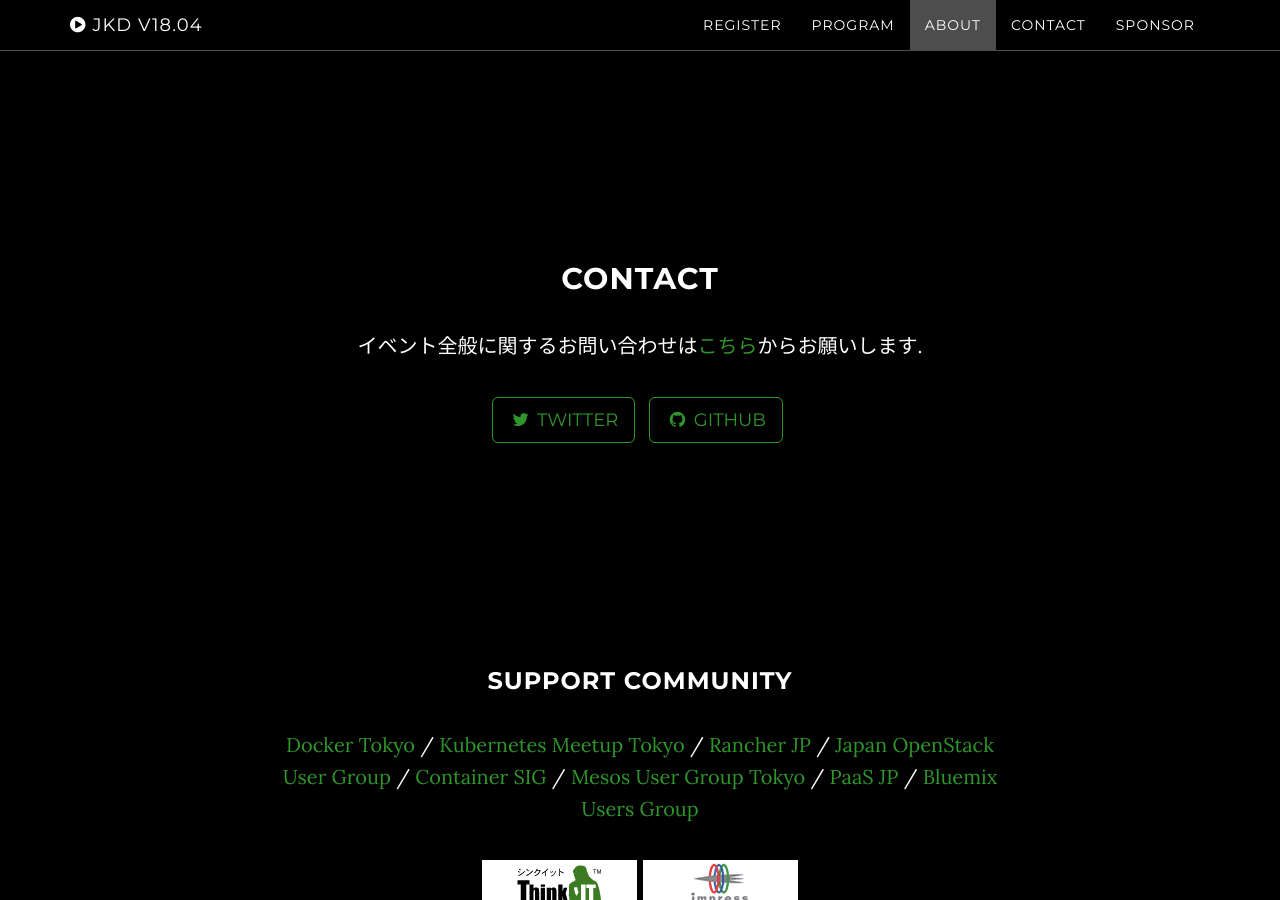
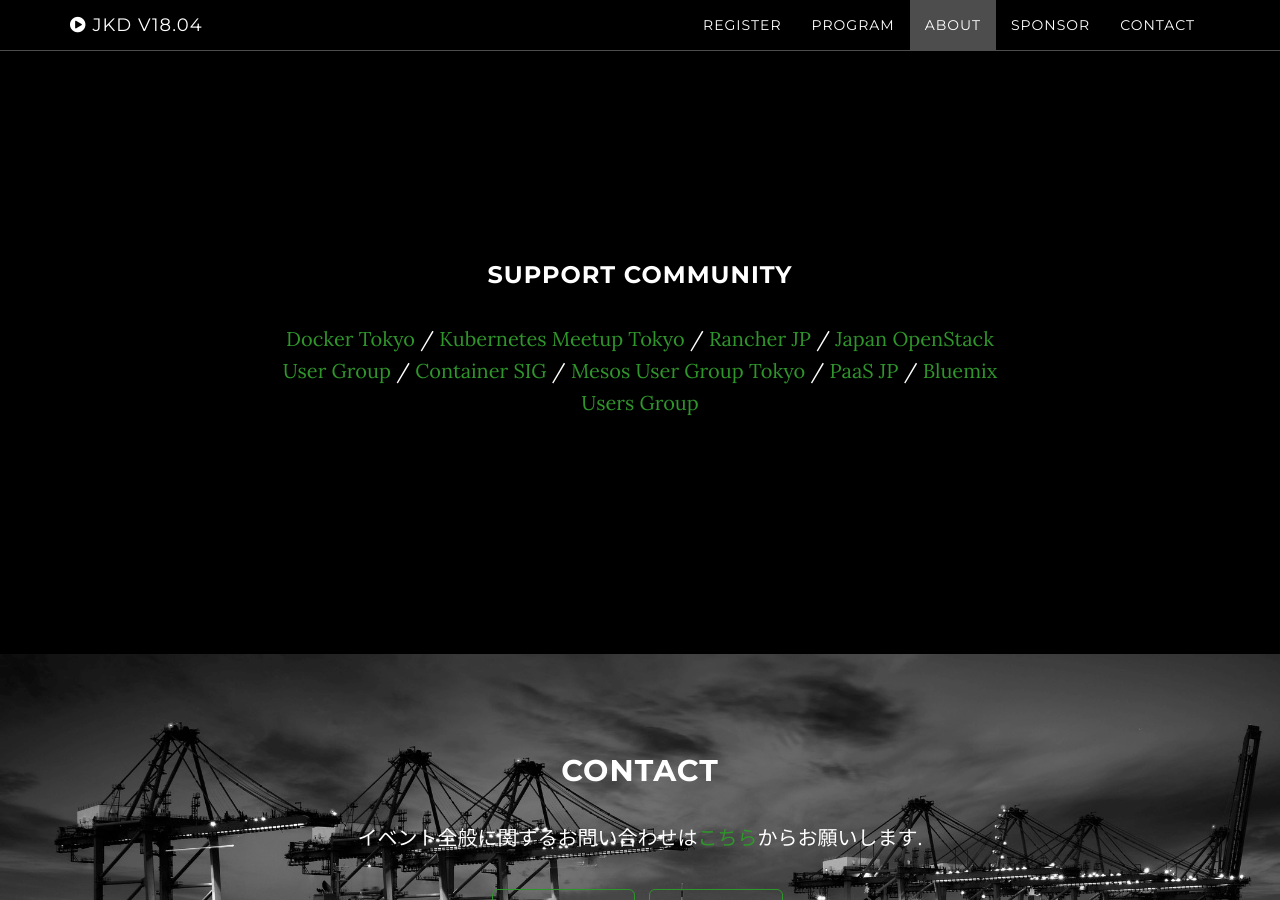
Before and after one commit to containerdays/v18.04, a Jekyll site: the page built from docs/index.html, in a window 1280 px wide and 900 px high, scrolled down 4187 px. Built offline with Jekyll 4.4.1, drawn with Linux system fonts in a browser that asks for light colours.

Commit message:
サイト構成を変更

```diff
--- a/docs/_includes/contact.html
+++ b/docs/_includes/contact.html
@@ -1,6 +1,7 @@
     <!-- Contact Section -->
-    <section id="contact" class="container content-section text-center">
-        <div class="row">
+    <section id="contact" class="content-section text-center">
+        <div class="download-section">
+            <div class="container">
                 <div class="col-lg-8 col-lg-offset-2">
                     <h2>Contact</h2>
                     <p>イベント全般に関するお問い合わせは<a href="https://eventregist.com/e/containerdays1804/contact/new" target="_blank">こちら</a>からお願いします.</p>
@@ -15,4 +16,5 @@
                     </ul>
                 </div>
             </div>
+        </div>
     </section>
--- a/docs/_includes/nav.html
+++ b/docs/_includes/nav.html
@@ -27,10 +27,10 @@
                         <a class="page-scroll" href="#about">About</a>
                     </li>
                     <li>
-                        <a class="page-scroll" href="#contact">Contact</a>
+                        <a class="page-scroll" href="#sponsor">Sponsor</a>
                     </li>
                     <li>
-                        <a class="page-scroll" href="#sponsor">Sponsor</a>
+                        <a class="page-scroll" href="#contact">Contact</a>
                     </li>
                     </ul>
             </div>
--- a/docs/_includes/sponsor.html
+++ b/docs/_includes/sponsor.html
@@ -7,12 +7,12 @@
                     <p><a href="https://dockerjp.connpass.com/" target="_blank">Docker Tokyo</a> / <a href="https://k8sjp.connpass.com/" target="_blank">Kubernetes Meetup Tokyo</a> / <a href="http://www.rancher.jp/" target="_blank">Rancher JP</a> / <a href="https://openstack.jp/" target="_blank">Japan OpenStack User Group</a> / <a href="http://containersig.org/" target="_blank">Container SIG</a> / <a href="https://mesos.connpass.com/" target="_blank">Mesos User Group Tokyo</a> / <a href="https://paas.connpass.com/" target="_blank">PaaS JP</a> / <a href="https://bmxug.connpass.com/" target="_blank">Bluemix Users Group</a>
                     </p>
                     </div>
-                <div class="event">
+                <!-- div class="event">
                     <p>
                     <a href="https://thinkit.co.jp/" target="_blank"><img src="/img/sponsor/thinkit.png" /></a>
                     <a href="https://www.impress.co.jp/" target="_blank"><img src="/img/sponsor/impress.png" /></a>
                     </p>
-                </div>
+                </div -->
             </div>
         </div>
     </section>
--- a/docs/_layouts/default.html
+++ b/docs/_layouts/default.html
@@ -7,8 +7,8 @@
     {% include register.html %}
     {% include program.html %}
     {% include about.html %}
+    {% include sponsor.html %}
     {% include contact.html %}
-    {% include sponsor.html %}
     {% include footer.html %}
     {% include js.html %}
     </body>
```
Lines whose indentation alone changed are shown as unchanged.
